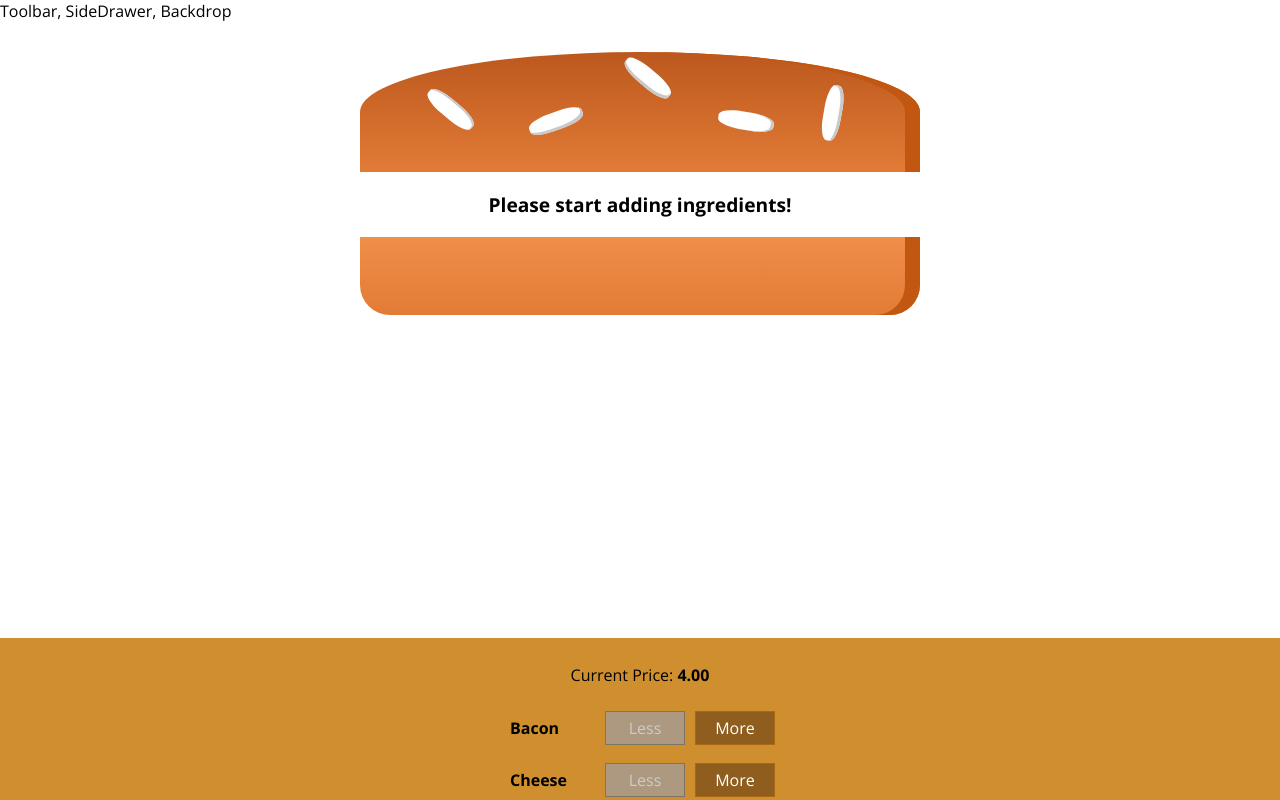
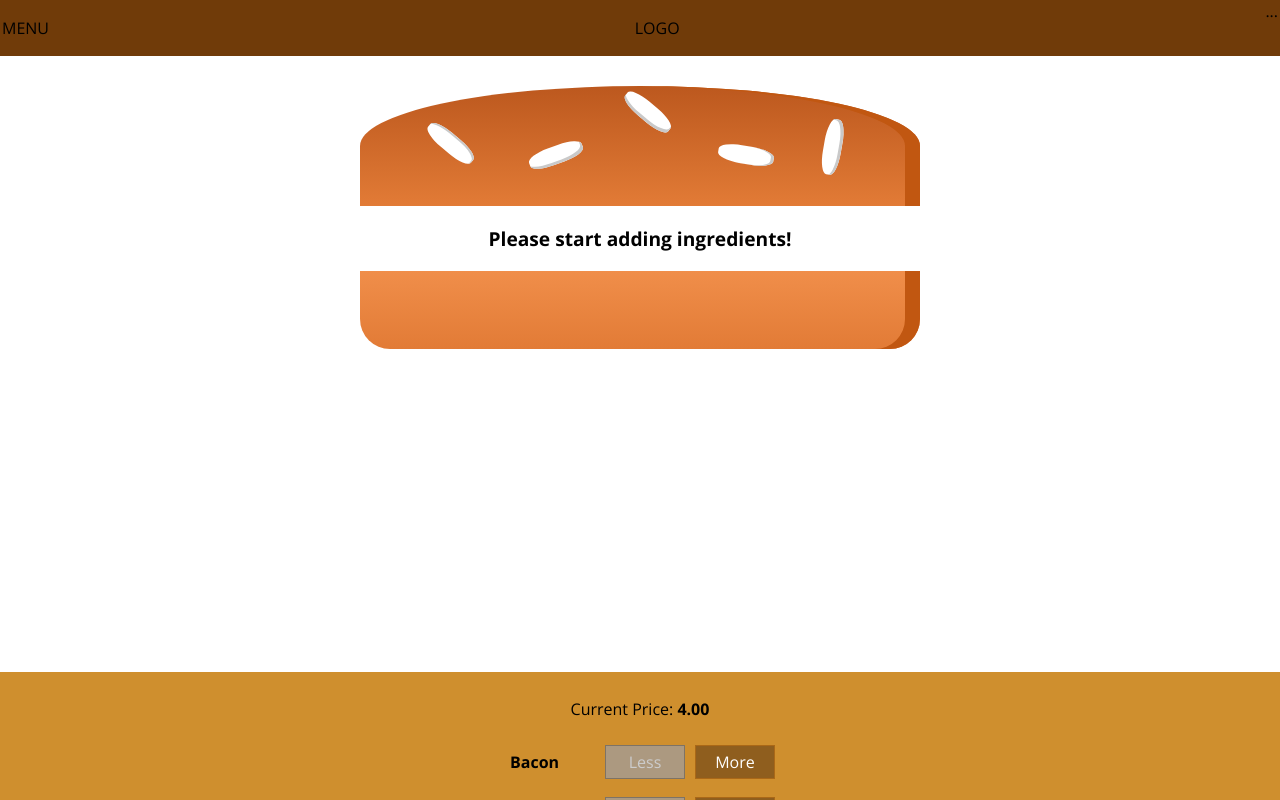
Before and after one commit to dfilter/udemy-reactjs-course, a React (Create React App) app in the folder burger-builder/: page / in a window 1280 px wide. Shown: the top 800 px of the page. Built offline with nearby package versions, Linux system fonts and the light colour scheme.

Commit message:
143. Adding a Toolbar

```diff
--- a/burger-builder/src/components/Layout/Layout.js
+++ b/burger-builder/src/components/Layout/Layout.js
@@ -1,12 +1,13 @@
 import React from 'react'
 
 import Auxiliary from '../../hoc/Auxiliary'
+import Toolbar from '../Navigation/Toolbar/Toolbar'
 
 import classes from './Layout.module.css'
 
 const layout = (props) => (
   <Auxiliary>
-    <div>Toolbar, SideDrawer, Backdrop</div>
+    <Toolbar />
     <main className={classes.Content}>
       {props.children}
     </main>
--- a/burger-builder/src/components/Layout/Layout.module.css
+++ b/burger-builder/src/components/Layout/Layout.module.css
@@ -1,3 +1,3 @@
 .Content {
-    margin-top: 16px;
+    margin-top: 72px;
 }
--- /dev/null
+++ b/burger-builder/src/components/Navigation/Toolbar/Toolbar.js
@@ -0,0 +1,13 @@
+import React from 'react'
+
+import classes from './Toolbar.module.css'
+
+const toolbar = (props) => (
+  <header className={classes.Toolbar}>
+    <div>MENU</div>
+    <div>LOGO</div>
+    <nav>...</nav>
+  </header>
+)
+
+export default toolbar
--- /dev/null
+++ b/burger-builder/src/components/Navigation/Toolbar/Toolbar.module.css
@@ -0,0 +1,18 @@
+.Toolbar {
+    height: 56px;
+    width: 100%;
+    position: fixed;
+    top: 0;
+    left: 0;
+    background-color: #703B09;
+    display: flex;
+    justify-content: space-between;
+    align-items: center;
+    padding: 0 2px;
+    box-sizing: border-box;
+    z-index: 90;
+}
+
+.Toolbar nav {
+    height: 100%;
+}
```
